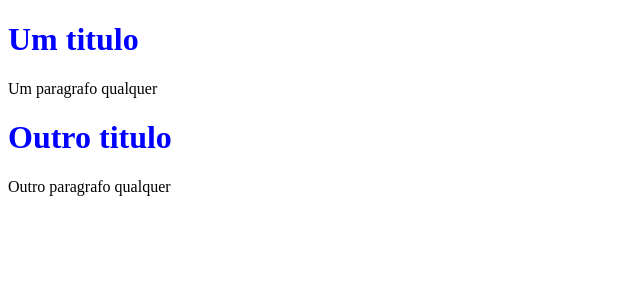
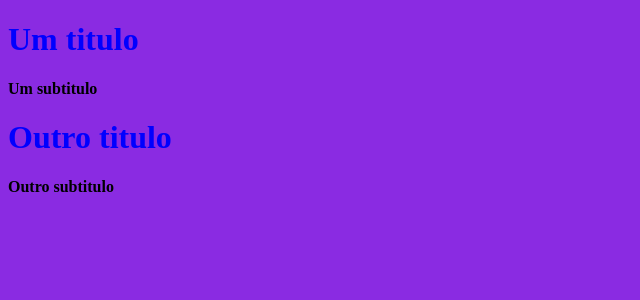
Before and after one commit to gabriel-nogueiramelo/ReactJs-NextJs-exemplos, a Next.js app: page / in a window 1280 px wide. Shown: the top 300 px of the page, without its empty margins (0-640 px from the left). Built offline with nearby package versions, Linux system fonts and the light colour scheme.

Commit message:
criado estilo global e subtitulo

```diff
--- /dev/null
+++ b/pages/_app.jsx
@@ -0,0 +1,7 @@
+import '../src/style.css'
+
+function App ({ Component, pageProps }) {
+  return <Component {...pageProps} />
+}
+
+export default App
--- a/pages/index.jsx
+++ b/pages/index.jsx
@@ -1,12 +1,13 @@
 import Title from '../src/componentes/title/Title'
+import Subtitle from '../src/componentes/subtitle/Subtitle'
 
 function HomePage () {
   return (
     <div>
       <Title>Um titulo</Title>
-      <p>Um paragrafo qualquer</p>
+      <Subtitle text="Um subtitulo" />
       <Title>Outro titulo</Title>
-      <p>Outro paragrafo qualquer</p>
+      <Subtitle text="Outro subtitulo" />
     </div>
   )
 }
--- /dev/null
+++ b/src/componentes/subtitle/Subtitle.jsx
@@ -0,0 +1,11 @@
+/*
+Exemplo de componentes react com props
+*/
+
+function Subtitle ({ text }) {
+return (
+<h4>{ text }</h4>
+  )
+}
+
+export default Subtitle
--- a/src/componentes/title/Title.jsx
+++ b/src/componentes/title/Title.jsx
@@ -1,3 +1,6 @@
+/*
+exemplo de componentes react com children(filhos)
+*/
 import styles from './Title.module.css'
 
 function Title (props) {
--- /dev/null
+++ b/src/style.css
@@ -0,0 +1,3 @@
+body {
+  background-color: blueviolet;
+}
```
